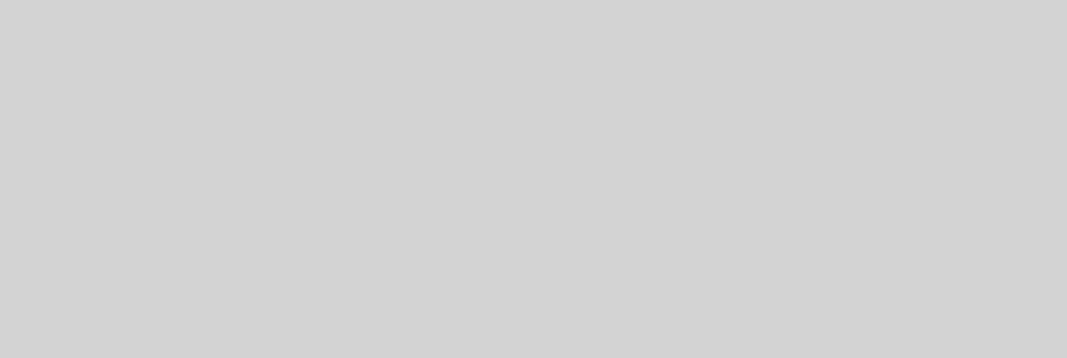
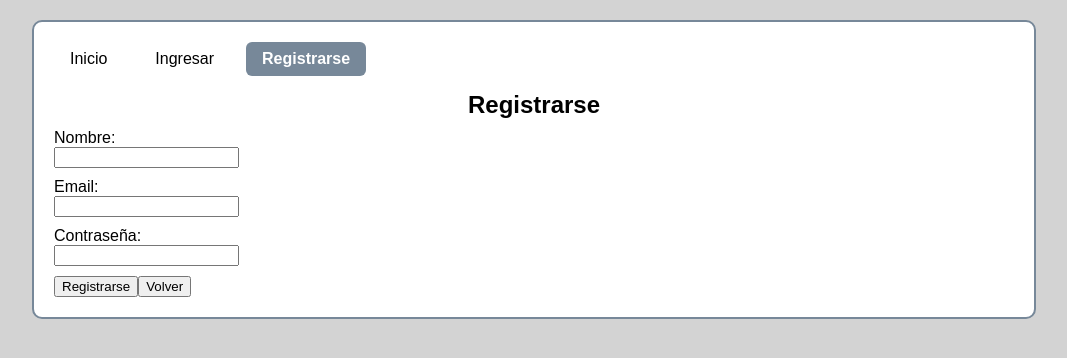
Before and after one commit to Pavlonea/TP3_PROG_4, a React app in the folder frontend/: page /registro in a window 1280 px wide. Before the commit this address had no page. Shown: the top 358 px of the page, without its empty margins (106-1173 px from the left). Built offline with nearby package versions, Linux system fonts and the light colour scheme; the HTML template or start-up script is replaced by a standard one.

Commit message:
se agrego el registro de usuarios y la barra de navegación segun la sesión

```diff
--- a/frontend/src/Auth.jsx
+++ b/frontend/src/Auth.jsx
@@ -0,0 +1,68 @@
+import { createContext, useCallback, useContext, useState } from "react";
+
+const AuthContext = createContext(null);
+
+// eslint-disable-next-line react-refresh/only-export-components
+export const API_URL = "http://localhost:3000";
+
+// eslint-disable-next-line react-refresh/only-export-components
+export const useAuth = () => {
+  return useContext(AuthContext);
+};
+
+export const AuthProvider = ({ children }) => {
+  const [token, setToken] = useState(null);
+  const [error, setError] = useState(null);
+
+  const login = useCallback(async (email, password) => {
+    setError(null);
+    try {
+      const response = await fetch(`${API_URL}/auth/login`, {
+        method: "POST",
+        headers: { "Content-Type": "application/json" },
+        body: JSON.stringify({ email, password }),
+      });
+
+      const datos = await response.json();
+
+      if (!response.ok) {
+        throw new Error(datos.error ?? "Datos inválidos");
+      }
+
+      setToken(datos.token);
+      return { success: true };
+    } catch (err) {
+      setError(err.message);
+      return { success: false };
+    }
+  }, []);
+
+  const logout = useCallback(() => {
+    setToken(null);
+    setError(null);
+  }, []);
+
+  const fetchAuth = useCallback(
+    async (url, options = {}) => {
+      return fetch(url, {
+        ...options,
+        headers: { ...options.headers, Authorization: `Bearer ${token}` },
+      });
+    },
+    [token],
+  );
+
+  return (
+    <AuthContext.Provider
+      value={{
+        error,
+        isAuthenticated: !!token,
+        login,
+        logout,
+        fetchAuth,
+      }}
+    >
+      {children}
+    </AuthContext.Provider>
+  );
+};
--- a/frontend/src/AuthLayout.jsx
+++ b/frontend/src/AuthLayout.jsx
@@ -0,0 +1,12 @@
+import { Navigate, Outlet } from "react-router";
+import { useAuth } from "./Auth";
+
+export function AuthLayout() {
+  const { isAuthenticated } = useAuth();
+
+  if (!isAuthenticated) {
+    return <Navigate to="/login" replace />;
+  }
+
+  return <Outlet />;
+}
--- a/frontend/src/Layout.jsx
+++ b/frontend/src/Layout.jsx
@@ -1,7 +1,17 @@
-import { Link, Outlet, useLocation } from "react-router";
+import { Link, Outlet, useLocation, useNavigate } from "react-router";
+import { useAuth } from "./Auth";
 
 export function Layout() {
   const { pathname } = useLocation();
+  const { isAuthenticated, logout } = useAuth();
+  const navigate = useNavigate();
+
+  const activo = (ruta) => (pathname.startsWith(ruta) ? "active" : "");
+
+  const handleLogout = () => {
+    logout();
+    navigate("/");
+  };
 
   return (
     <main>
@@ -10,18 +20,32 @@ export function Layout() {
           <li className={pathname === "/" ? "active" : ""}>
             <Link to="/">Inicio</Link>
           </li>
-          <li className={pathname.startsWith("/vehiculos") ? "active" : ""}>
+
+          {isAuthenticated ? (
+            <>
+              <li className={activo("/vehiculos")}>
                 <Link to="/vehiculos">Vehículos</Link>
               </li>
-          <li className={pathname.startsWith("/conductores") ? "active" : ""}>
+              <li className={activo("/conductores")}>
                 <Link to="/conductores">Conductores</Link>
               </li>
-          <li className={pathname.startsWith("/viajes") ? "active" : ""}>
+              <li className={activo("/viajes")}>
                 <Link to="/viajes">Viajes</Link>
               </li>
-          <li className={pathname.startsWith("/login") ? "active" : ""}>
+              <li>
+                <button onClick={handleLogout}>Salir</button>
+              </li>
+            </>
+          ) : (
+            <>
+              <li className={activo("/login")}>
                 <Link to="/login">Ingresar</Link>
               </li>
+              <li className={activo("/registro")}>
+                <Link to="/registro">Registrarse</Link>
+              </li>
+            </>
+          )}
         </ul>
       </nav>
       <Outlet />
--- a/frontend/src/Login.jsx
+++ b/frontend/src/Login.jsx
@@ -1,3 +1,62 @@
+import { useState } from "react";
+import { Link, useNavigate } from "react-router";
+import { useAuth } from "./Auth";
+
 export function Login() {
-  return <h1>Ingresar</h1>;
+  const { error, login } = useAuth();
+  const [email, setEmail] = useState("");
+  const [password, setPassword] = useState("");
+  const [mensaje, setMensaje] = useState(null);
+  const navigate = useNavigate();
+
+  const handleSubmit = async (e) => {
+    e.preventDefault();
+
+    if (!email || !password) {
+      setMensaje("Completá el email y la contraseña");
+      return;
+    }
+
+    if (!email.includes("@")) {
+      setMensaje("El email no es válido");
+      return;
+    }
+
+    setMensaje(null);
+    const res = await login(email, password);
+    if (res.success) {
+      navigate("/");
+    }
+  };
+
+  return (
+    <>
+      <h2>Ingresar</h2>
+      <form onSubmit={handleSubmit}>
+        <label htmlFor="email">Email:</label>
+        <input
+          id="email"
+          value={email}
+          onChange={(e) => setEmail(e.target.value)}
+        />
+
+        <label htmlFor="password">Contraseña:</label>
+        <input
+          id="password"
+          type="password"
+          value={password}
+          onChange={(e) => setPassword(e.target.value)}
+        />
+
+        {(mensaje || error) && <p className="error">{mensaje || error}</p>}
+
+        <div>
+          <button type="submit">Ingresar</button>
+          <Link to="/">
+            <button type="button">Volver</button>
+          </Link>
+        </div>
+      </form>
+    </>
+  );
 }
--- /dev/null
+++ b/frontend/src/Registro.jsx
@@ -0,0 +1,97 @@
+import { useState } from "react";
+import { Link, useNavigate } from "react-router";
+import { API_URL } from "./Auth";
+
+export function Registro() {
+  const [nombre, setNombre] = useState("");
+  const [email, setEmail] = useState("");
+  const [password, setPassword] = useState("");
+  const [error, setError] = useState(null);
+  const navigate = useNavigate();
+
+  const handleSubmit = async (e) => {
+    e.preventDefault();
+
+    if (!nombre.trim() || !email.trim() || !password) {
+      setError("Completá todos los campos");
+      return;
+    }
+
+    if (!email.includes("@")) {
+      setError("El email no es válido");
+      return;
+    }
+
+    if (password.length < 6) {
+      setError("La contraseña debe tener al menos 6 caracteres");
+      return;
+    }
+
+    setError(null);
+
+    try {
+      const response = await fetch(`${API_URL}/auth/register`, {
+        method: "POST",
+        headers: { "Content-Type": "application/json" },
+        body: JSON.stringify({
+          nombre: nombre.trim(),
+          email: email.trim(),
+          password,
+        }),
+      });
+
+      const datos = await response.json();
+
+      if (!response.ok) {
+        setError(
+          datos.errores
+            ? datos.errores.map((e) => e.msg).join(". ")
+            : datos.error,
+        );
+        return;
+      }
+
+      navigate("/login");
+    } catch {
+      setError("No se pudo conectar con el servidor");
+    }
+  };
+
+  return (
+    <>
+      <h2>Registrarse</h2>
+      <form onSubmit={handleSubmit}>
+        <label htmlFor="nombre">Nombre:</label>
+        <input
+          id="nombre"
+          value={nombre}
+          onChange={(e) => setNombre(e.target.value)}
+        />
+
+        <label htmlFor="email">Email:</label>
+        <input
+          id="email"
+          value={email}
+          onChange={(e) => setEmail(e.target.value)}
+        />
+
+        <label htmlFor="password">Contraseña:</label>
+        <input
+          id="password"
+          type="password"
+          value={password}
+          onChange={(e) => setPassword(e.target.value)}
+        />
+
+        {error && <p className="error">{error}</p>}
+
+        <div>
+          <button type="submit">Registrarse</button>
+          <Link to="/">
+            <button type="button">Volver</button>
+          </Link>
+        </div>
+      </form>
+    </>
+  );
+}
--- a/frontend/src/index.css
+++ b/frontend/src/index.css
@@ -91,3 +91,8 @@ nav li.active a {
   color: white;
   font-weight: bold;
 }
+
+.error {
+  color: red;
+  margin-top: 0;
+}
--- a/frontend/src/main.jsx
+++ b/frontend/src/main.jsx
@@ -2,25 +2,34 @@ import { StrictMode } from "react";
 import { createRoot } from "react-dom/client";
 import { BrowserRouter, Routes, Route } from "react-router";
 import "./index.css";
+import { AuthProvider } from "./Auth";
+import { AuthLayout } from "./AuthLayout";
 import { Layout } from "./Layout";
 import { Home } from "./Home";
 import { Login } from "./Login";
+import { Registro } from "./Registro";
 import { Vehiculos } from "./Vehiculos";
 import { Conductores } from "./Conductores";
 import { Viajes } from "./Viajes";
 
 createRoot(document.getElementById("root")).render(
   <StrictMode>
+    <AuthProvider>
       <BrowserRouter>
         <Routes>
           <Route element={<Layout />}>
             <Route index element={<Home />} />
             <Route path="login" element={<Login />} />
+            <Route path="registro" element={<Registro />} />
+
+            <Route element={<AuthLayout />}>
               <Route path="vehiculos" element={<Vehiculos />} />
               <Route path="conductores" element={<Conductores />} />
               <Route path="viajes" element={<Viajes />} />
             </Route>
+          </Route>
         </Routes>
       </BrowserRouter>
+    </AuthProvider>
   </StrictMode>,
 );
```
Lines whose indentation alone changed are shown as unchanged.
